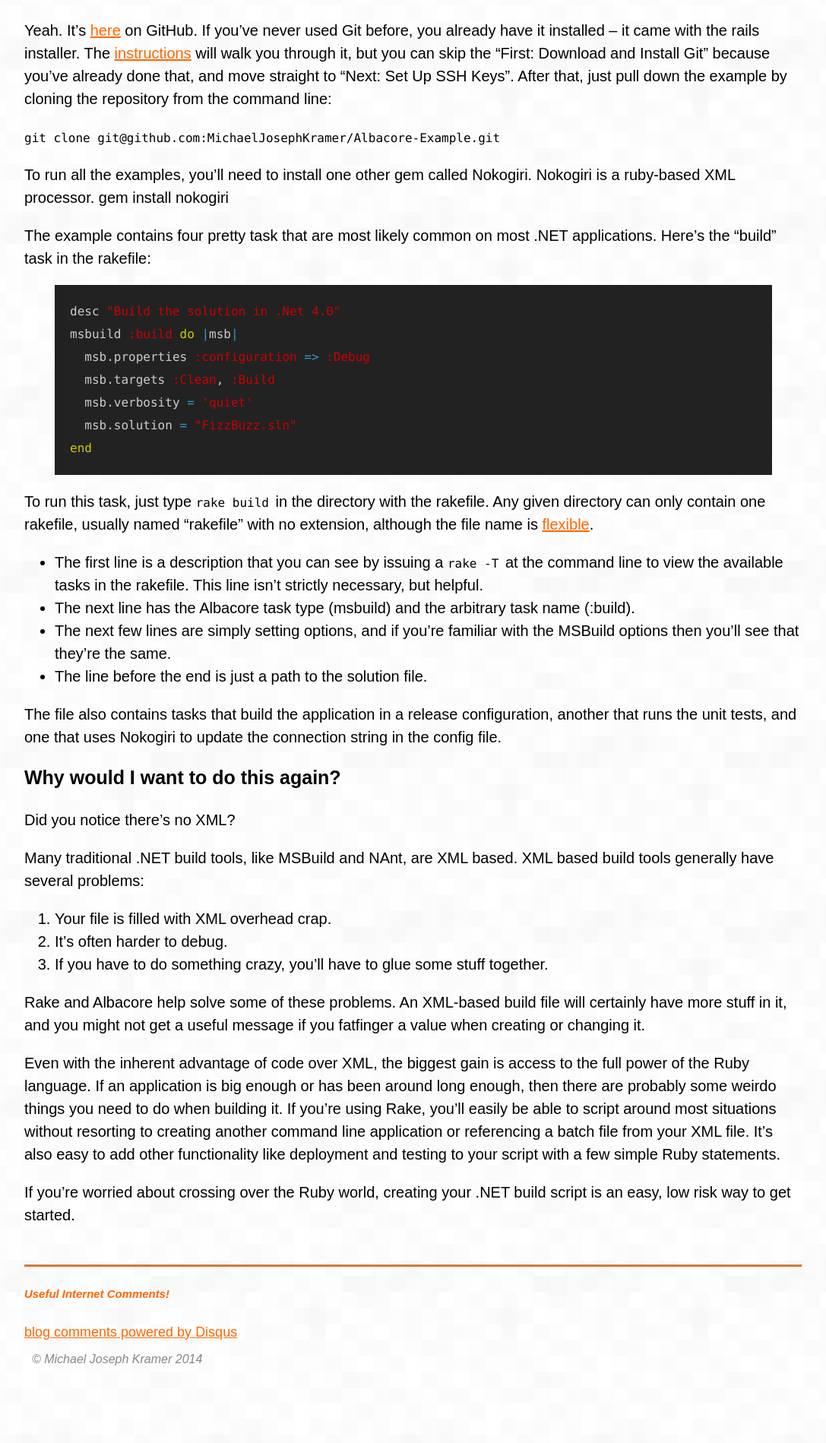
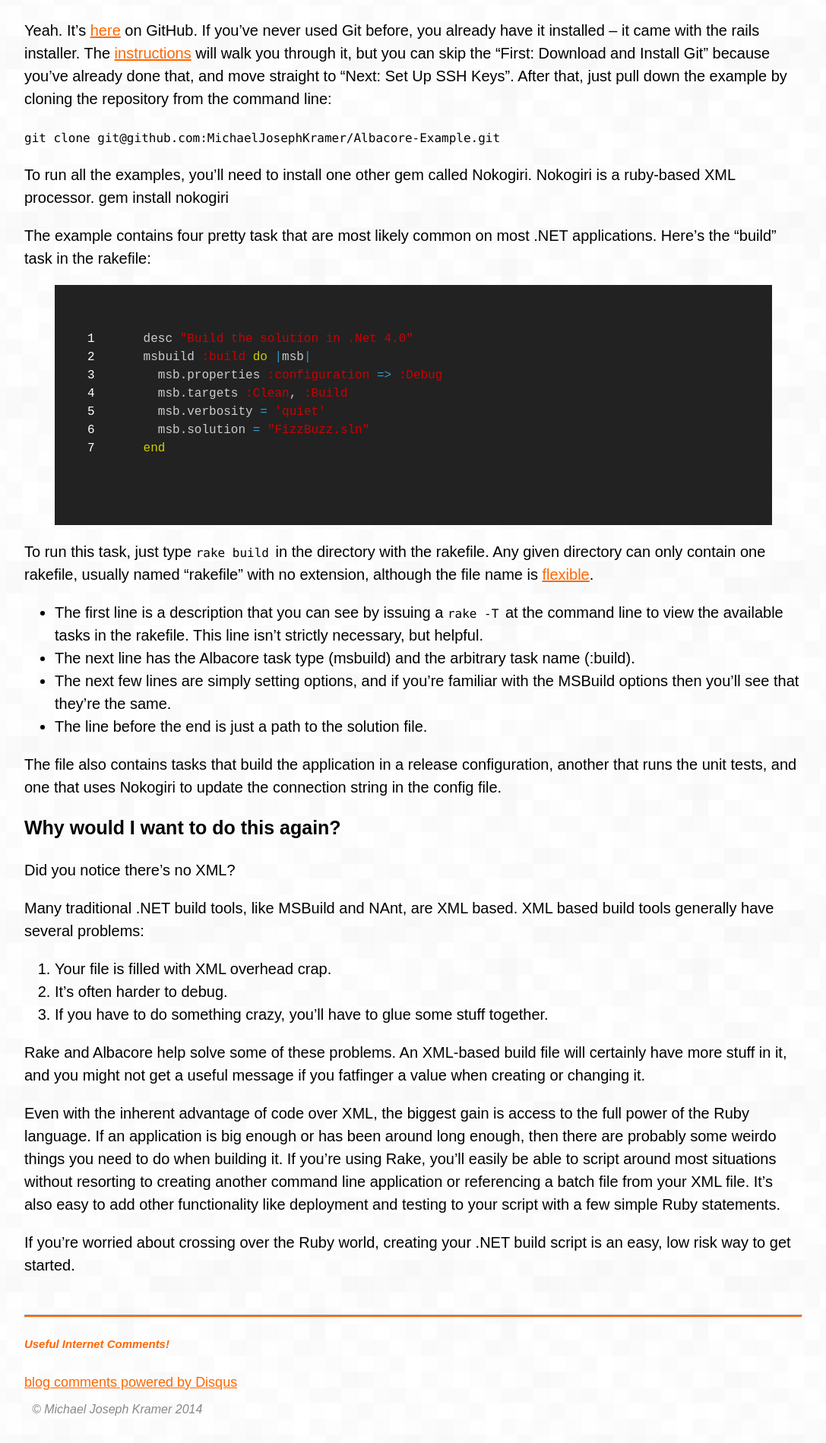
Before and after one commit to MichaelJosephKramer/michaeljosephkramer.github.io, a Jekyll site: the page built from _posts/2012-01-26-rake-and-albacore-getting-started-on-windows.md, in a window 1280 px wide. Shown: the part 1183-3082 px from the top of the page at 76% size, without its empty margins (96-1183 px from the left). Built offline with Jekyll 4.4.1, drawn with Linux system fonts in a browser that asks for light colours; some web fonts are replaced; Markdown is read by kramdown in place of the engine named in the settings; comment, search, counter and statistics services are not loaded; before the commit the page ends 3016 px from its top, so only the background shows below that.

Commit message:
Add line number support for code snippets

```diff
--- a/_posts/2012-01-26-rake-and-albacore-getting-started-on-windows.md
+++ b/_posts/2012-01-26-rake-and-albacore-getting-started-on-windows.md
@@ -27,7 +27,7 @@
 
 The example contains four pretty task that are most likely common on most .NET applications. Here's the "build" task in the rakefile:
 
-{% highlight ruby %}
+{% highlight ruby linenos %}
 desc "Build the solution in .Net 4.0"
 msbuild :build do |msb|
   msb.properties :configuration => :Debug
--- a/_sass/_syntax-highlighting.scss
+++ b/_sass/_syntax-highlighting.scss
@@ -34,6 +34,7 @@
     .kr { color: #cdcd00 } /* Keyword.Reserved */
     .kt { color: #00cd00 } /* Keyword.Type */
     .ld { color: #cccccc } /* Literal.Date */
+    .lineno { color: #fff; margin-right: 20px } /* Line Numbers  */
     .m { color: #cd00cd } /* Literal.Number */
     .s { color: #cd0000 } /* Literal.String */
     .na { color: #cccccc } /* Name.Attribute */
```
Also changed, not shown: _posts/2013-02-01-simple-coffeescript-comprehensions.md (+1 -1 lines), _posts/2013-03-12-the-simplified-fat-arrow-guide-for-coffeescript.md (+1 -1 lines).
